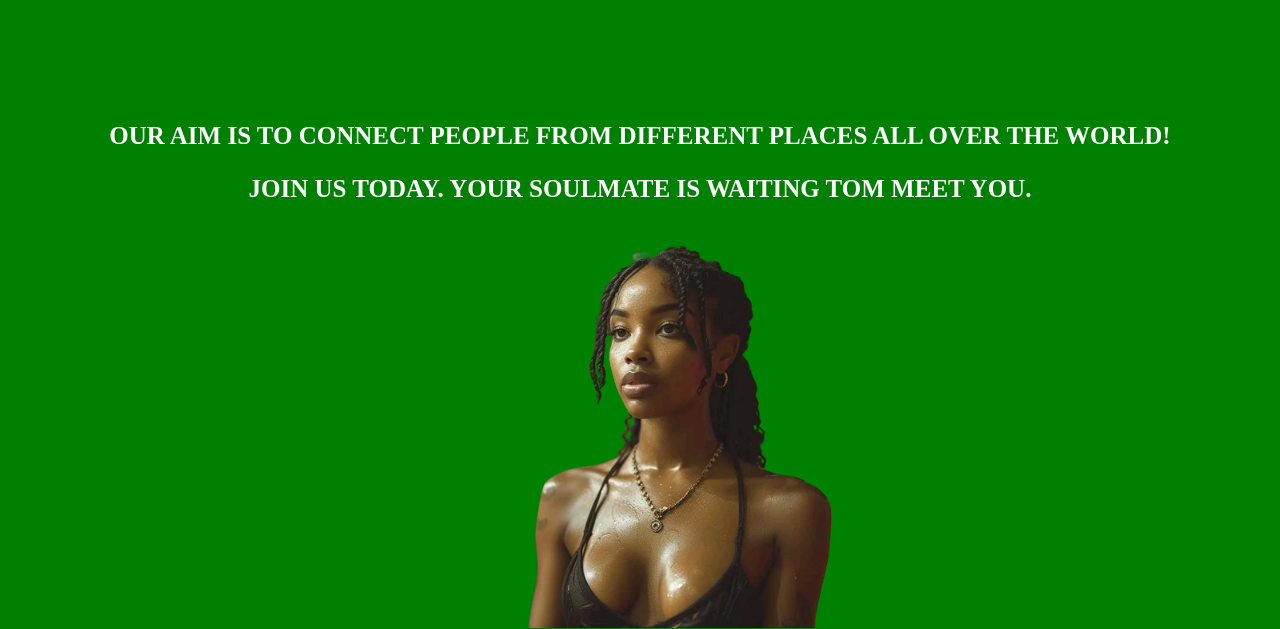
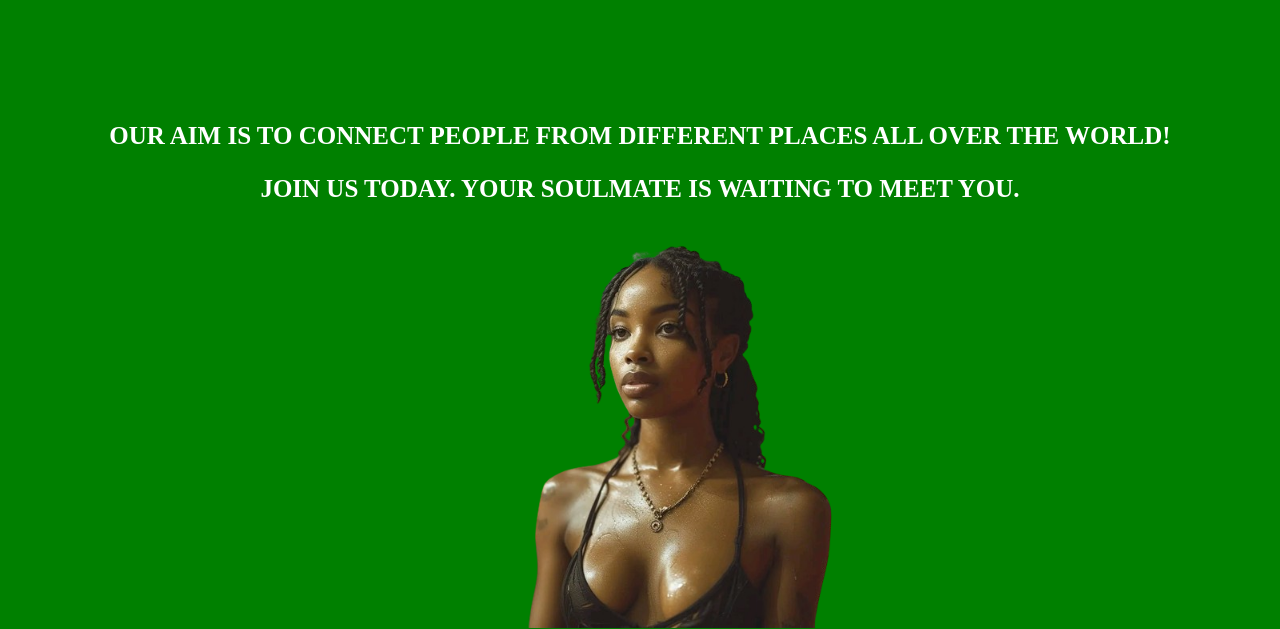
Before and after one commit to Tatin13/hookpanda, a plain HTML site: page index.html in a window 1280 px wide. Shown: the part 187-816 px from the top of the page. Drawn offline with Linux system fonts and the light colour scheme.

Commit message:
Update and rename hookpanda.html to index.html

```diff
--- a/hookpanda.html
+++ b/index.html
@@ -11,7 +11,7 @@
 <button class="hp"> <img class="hp-logo" src="hp-logo.png"> </button>
 <div>
 <p class="aim">OUR AIM IS TO CONNECT PEOPLE FROM DIFFERENT PLACES ALL OVER THE WORLD!</p>
-<p class="aim">JOIN US TODAY. YOUR SOULMATE IS WAITING TOM MEET YOU.</p>
+<p class="aim">JOIN US TODAY. YOUR SOULMATE IS WAITING TO MEET YOU.</p>
 
 <img class="image" src="hp2.png">
 <span class="intro"> WELCOME TO YOUR NUMBER ONE HOOK UP SITE.</span>
```
